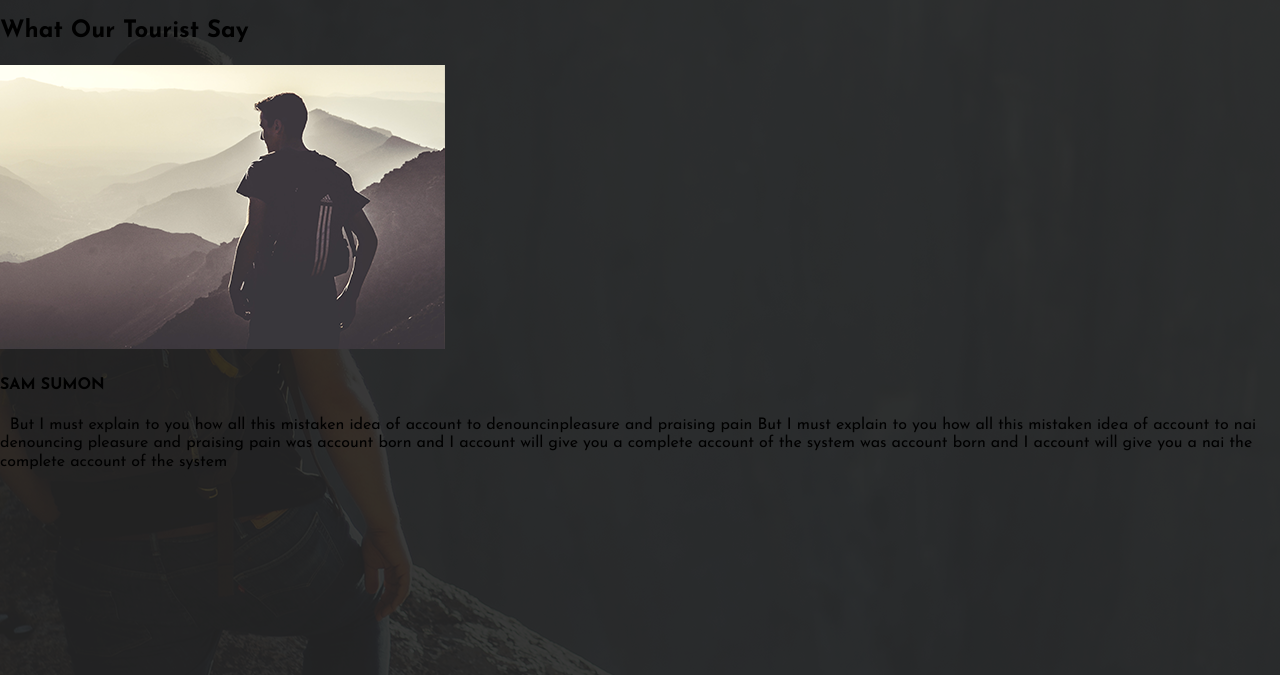
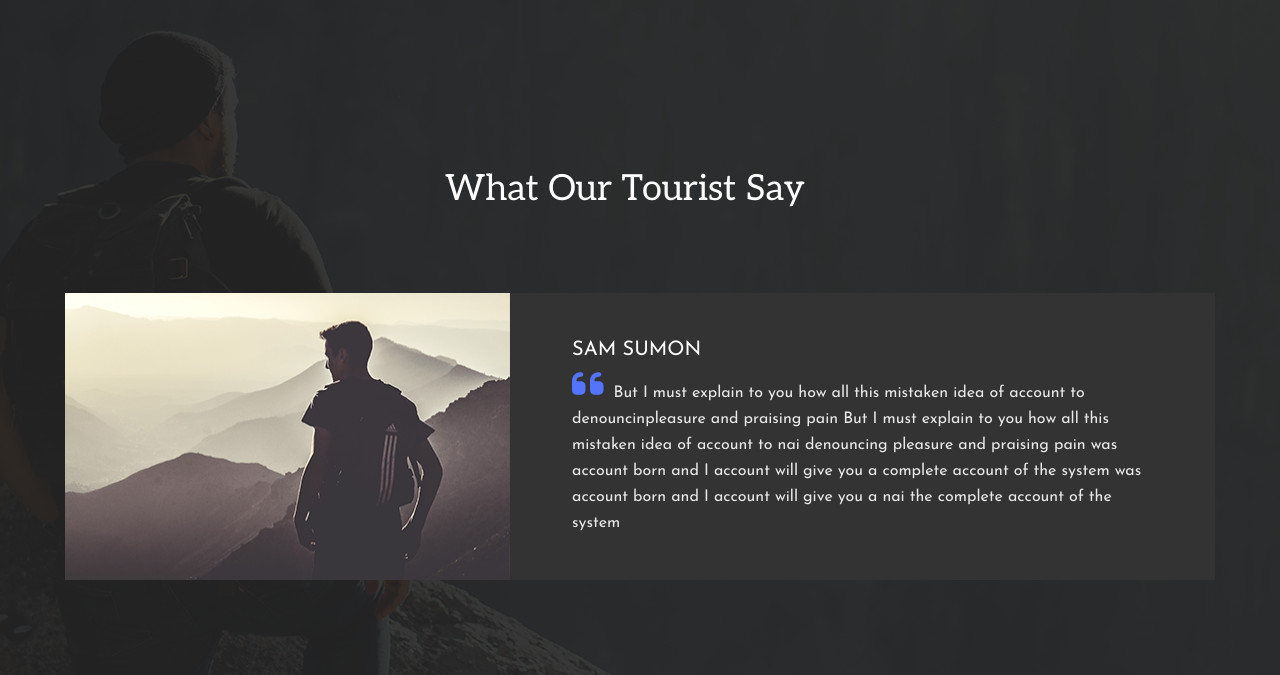
Before and after one commit to reevcrona/Timed-Assignment, a plain HTML site: page index.html in a window 1280 px wide. Shown: the part 3247-3922 px from the top of the page. Drawn offline with Linux system fonts and the light colour scheme.

Commit message:
added css to testimonial section

```diff
--- a/index.html
+++ b/index.html
@@ -98,12 +98,15 @@
         </div>
     </section>
 
-    <section class="testimorial">
-        <h2>What Our Tourist Say</h2>
-        <div class="testimorial__content-container">
-            <img src="images/testimorial-content-img.png" alt="">
-            <h4>SAM SUMON</h4>
-            <p>  But I must explain to you how all this mistaken idea of account to denouncinpleasure and praising pain  But I must explain to you how all this mistaken idea of account to nai denouncing pleasure and praising pain was account  born and I account will give you a complete account of the system was account  born and I account will give you a nai the complete account of the system</p>
+    <section class="testimonial">
+        <h2 class="testimonial__header">What Our Tourist Say</h2>
+        <div class="testimonial__content-container">
+            <img src="images/testimonial-content-img.png" alt="">
+            <div class="testimonial__text-container">
+                <h4 class="testimonial__subheader">SAM SUMON</h4>
+                <p class="testimonial__text"><i id="quote" class="fa-solid fa-quote-left"></i>But I must explain to you how all this mistaken idea of account to denouncinpleasure and praising pain  But I must explain to you how all this mistaken idea of account to nai denouncing pleasure and praising pain was account  born and I account will give you a complete account of the system was account  born and I account will give you a nai the complete account of the system</p>
+            </div>
+
         </div>
     </section>
 </main>
--- /dev/null
+++ b/styles/_testimonial.scss
@@ -0,0 +1,72 @@
+.testimonial{
+    width: 100%;
+    max-width: 1770px;
+    min-height: 731px;
+    background-image: url(/images/testimonial-bg.png);
+    background-size: cover;
+    background-position: center;
+    background-repeat: no-repeat;
+    display: flex;
+    flex-direction: column;
+    justify-content: center;
+    align-items: center;
+
+.testimonial__content-container{
+    display: flex;
+}
+.testimonial__header{
+    font-family: 'Aleo';
+    font-style: normal;
+    font-weight: 400;
+    font-size: 36px;
+    line-height: 26px;
+    color: #FFFFFF;
+    width: 100%;
+    max-width: 390px;
+    min-height: 26px;
+    margin-bottom: 91px;
+}
+
+.testimonial__text-container{
+    display: flex;
+    flex-direction: column;
+    justify-content: center;
+    background-color: #333333;
+    width: 100%;
+    max-width: 668px;
+    min-height: 287px;
+    padding: 0 31px;
+}
+.testimonial__subheader{
+    font-family: 'Josefin Sans';
+    font-style: normal;
+    font-weight: 400;
+    font-size: 20px;
+    line-height: 26px;
+    color: #FEFEFE;
+    padding: 0 31px;
+    margin: 0;
+    margin-bottom: 8px;
+}
+.testimonial__text{
+    font-family: 'Josefin Sans';
+    font-style: normal;
+    font-weight: 400;
+    font-size: 16px;
+    line-height: 26px;
+    color: #E8E8E8;
+    width: 100%;
+    max-width: 581px;
+    padding: 0 31px;
+    margin: 0;
+}
+#quote{
+    font-family: 'FontAwesome';
+    font-style: normal;
+    font-weight: 400;
+    font-size: 36px;
+    line-height: 26px;
+    color: #5474FD;
+    margin-right: 10px;
+}
+}
--- a/styles/_testimorial.scss
+++ /dev/null
@@ -1,9 +0,0 @@
-.testimorial{
-    width: 100%;
-    max-width: 1770px;
-    min-height: 731px;
-    background-image: url(/images/testimorial-bg.png);
-    background-size: cover;
-    background-position: center;
-    background-repeat: no-repeat;
-}
--- a/styles/index.scss
+++ b/styles/index.scss
@@ -2,7 +2,7 @@
 @import "choose-section";
 @import "how-section";
 @import "spain-section";
-@import "testimorial";
+@import "testimonial";
 @import "footer";
 @import "main";
 
```
Also changed, not shown: images/testimonial-bg.png (renamed from images/testimorial-bg.png), images/testimonial-content-img.png (renamed from images/testimorial-content-img.png), styles/index.css.
